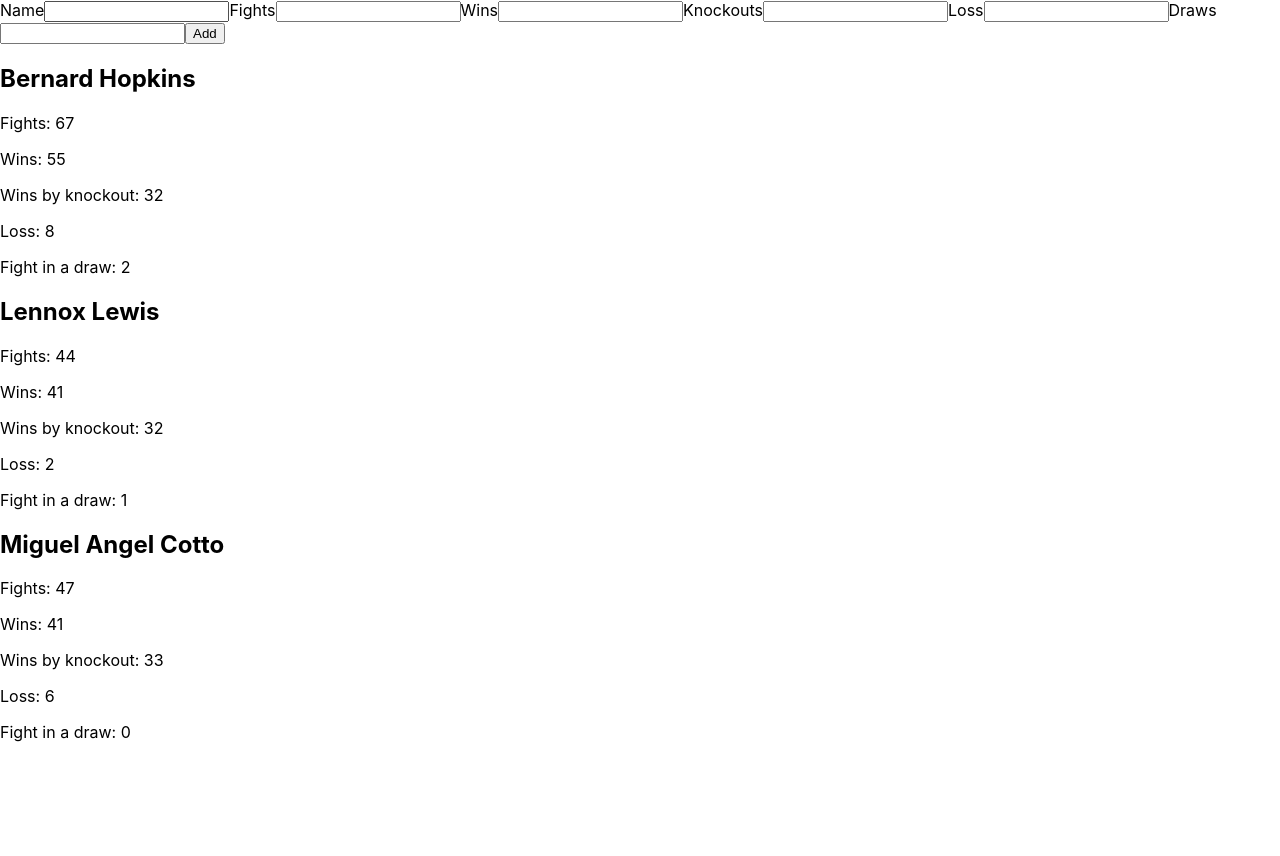
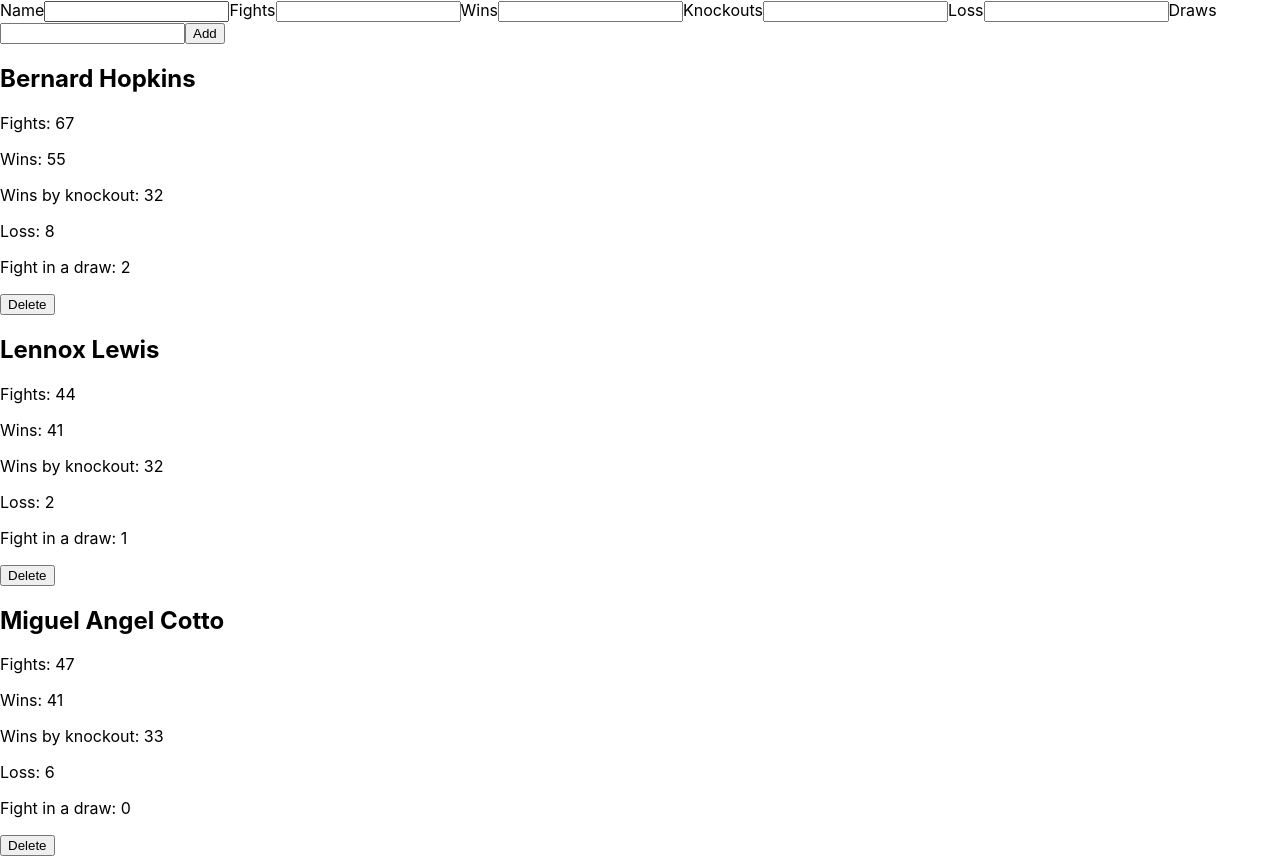
Before and after one commit to alexey-korablin/react-refs, a React (Create React App) app: page / in a window 1280 px wide. Before the commit the page ends 800 px from the top, so only its background shows below. Built offline with nearby package versions, Linux system fonts and the light colour scheme.

Commit message:
#08 Deleting data

```diff
--- a/src/App.js
+++ b/src/App.js
@@ -14,6 +14,7 @@
         knockouts: 32,
         loss: 8,
         draws: 2,
+        id: 1,
       },
       {
         fullname: 'Lennox Lewis',
@@ -22,6 +23,7 @@
         knockouts: 32,
         loss: 2,
         draws: 1,
+        id: 2,
       },
       {
         fullname: 'Miguel Angel Cotto',
@@ -30,6 +32,7 @@
         knockouts: 33,
         loss: 6,
         draws: 0,
+        id: 3,
       },
     ],
   };
@@ -40,11 +43,21 @@
     });
   };
 
+  deleteBoxer = (id) => {
+    console.log('delete boxer with id ', id);
+    this.setState({
+      boxers: this.state.boxers.filter((boxer) => boxer.id !== id),
+    });
+  };
+
   render() {
     return (
       <div className='test'>
         <AddBoxer addBoxer={this.addBoxer} />
-        <Boxers boxers={this.state.boxers} />
+        <Boxers
+          boxers={this.state.boxers}
+          deleteBoxer={this.deleteBoxer}
+        />
       </div>
     );
   }
--- a/src/components/AddBoxer.jsx
+++ b/src/components/AddBoxer.jsx
@@ -18,7 +18,8 @@
 
   handleSubmit = (e) => {
     e.preventDefault();
-    this.props.addBoxer(this.state);
+    const id = Math.floor(Math.random() * 1000);
+    this.props.addBoxer({ ...this.state, id });
     console.log(this.state);
     this.setState({
       fullname: '',
--- a/src/components/Boxer.jsx
+++ b/src/components/Boxer.jsx
@@ -5,14 +5,17 @@
   return (
     <>
       {boxers.length &&
-        boxers.map((boxer, i) => (
-          <div key={i}>
+        boxers.map((boxer) => (
+          <div key={boxer.id}>
             <h2>{boxer.fullname}</h2>
             <p>Fights: {boxer.fights}</p>
             <p>Wins: {boxer.wins}</p>
             <p>Wins by knockout: {boxer.knockouts}</p>
             <p>Loss: {boxer.loss}</p>
             <p>Fight in a draw: {boxer.draws}</p>
+            <button onClick={() => props.deleteBoxer(boxer.id)}>
+              Delete
+            </button>
           </div>
         ))}
     </>
```
